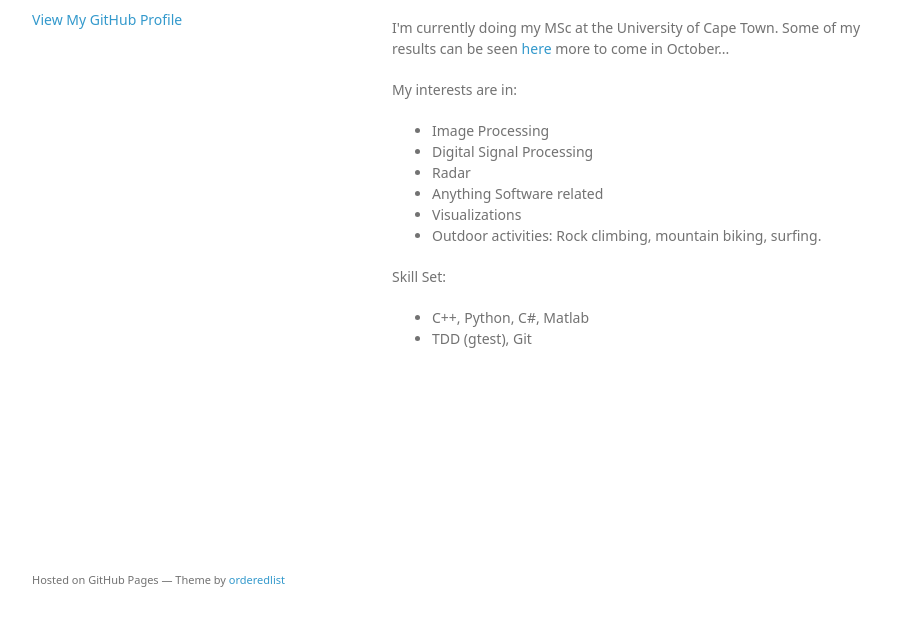
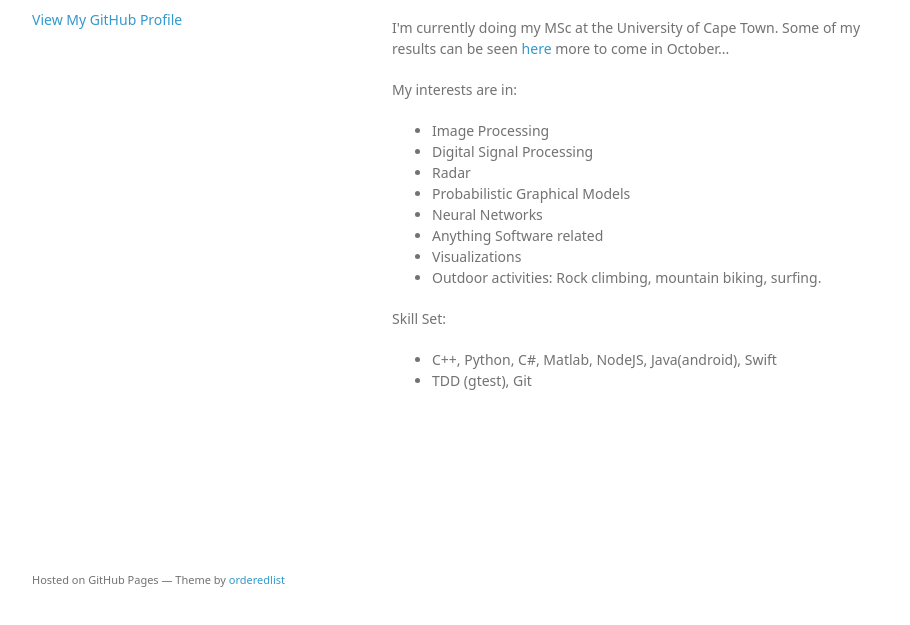
Before and after one commit to BenjaminDev/benjaminDev.github.io, a plain HTML site: page index.html in a window 1280 px wide. Shown: the part 141-766 px from the top of the page, without its empty margins (178-1088 px from the left). Drawn offline with Linux system fonts and the light colour scheme; a web font is replaced by a local one.

Commit message:
Update index.html

```diff
--- a/index.html
+++ b/index.html
@@ -36,6 +36,8 @@
 <li>Image Processing</li>
 <li>Digital Signal Processing</li>
 <li>Radar</li>
+<li>Probabilistic Graphical Models</li>
+<li>Neural Networks</li>
 <li>Anything Software related</li>
 <li>Visualizations</li>
 <li>Outdoor activities: Rock climbing, mountain biking, surfing.</li>
@@ -44,7 +46,7 @@
 <p>Skill Set:</p>
 
 <ul>
-<li>C++, Python, C#, Matlab</li>
+<li>C++, Python, C#, Matlab, NodeJS, Java(android), Swift</li>
 <li>TDD (gtest), Git</li>
 </ul>
       </section>
```
